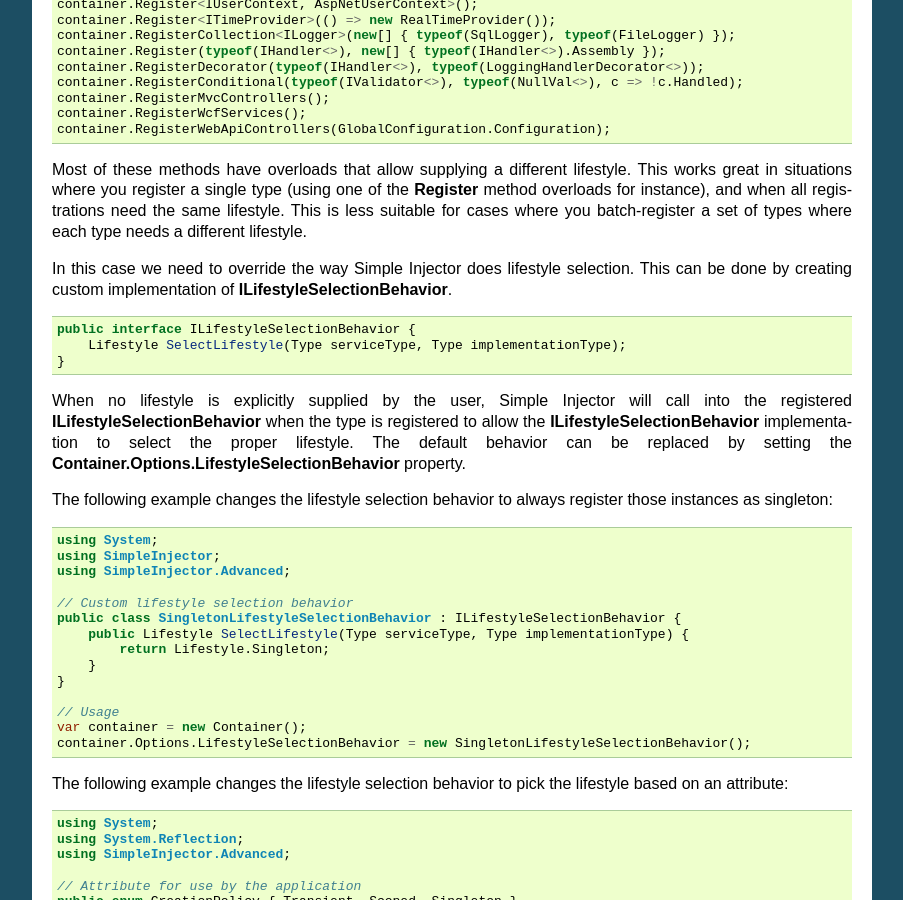
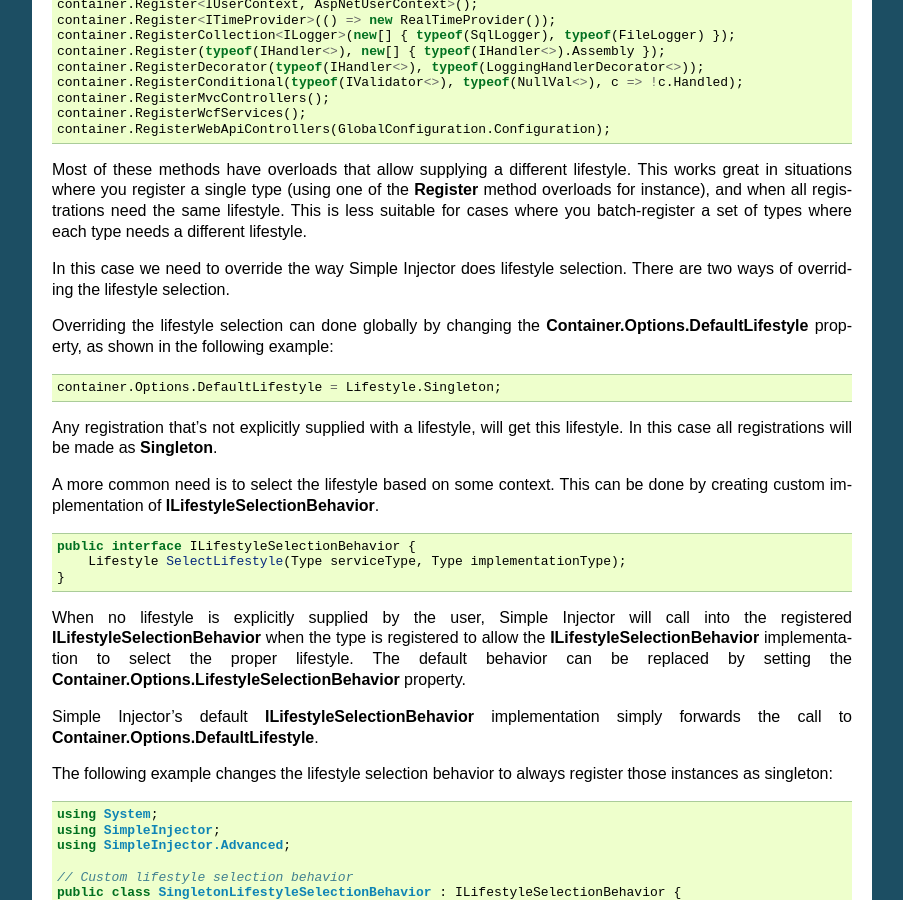
Before and after one commit to simpleinjector/Documentation, a Sphinx documentation site: the page built from source/extensibility.rst, in a window 1280 px wide and 900 px high, scrolled down 4683 px. Shown: the whole window, without its empty margins (198-1101 px from the left). Built offline with Sphinx 7.4.7, drawn with Linux system fonts in a browser that asks for light colours; some of the changed text lies outside the part shown.

Commit message:
Extensibility updated.

```diff
--- a/source/extensibility.rst
+++ b/source/extensibility.rst
@@ -263,7 +263,17 @@ Here are some examples of registration calls that all register types as *transie
 
 Most of these methods have overloads that allow supplying a different lifestyle. This works great in situations where you register a single type (using one of the **Register** method overloads for instance), and when all registrations need the same lifestyle. This is less suitable for cases where you batch-register a set of types where each type needs a different lifestyle.
 
-In this case we need to override the way Simple Injector does lifestyle selection. This can be done by creating custom implementation of **ILifestyleSelectionBehavior**.
+In this case we need to override the way Simple Injector does lifestyle selection. There are two ways of overriding the lifestyle selection.
+
+Overriding the lifestyle selection can done globally by changing the **Container.Options.DefaultLifestyle** property, as shown in the following example:
+
+.. code-block:: c#
+
+    container.Options.DefaultLifestyle = Lifestyle.Singleton;
+
+Any registration that's not explicitly supplied with a lifestyle, will get this lifestyle. In this case all registrations will be made as **Singleton**.
+
+A more common need is to select the lifestyle based on some context. This can be done by creating custom implementation of **ILifestyleSelectionBehavior**.
 
 .. code-block:: c#
 
@@ -272,6 +282,8 @@ In this case we need to override the way Simple Injector does lifestyle selectio
     }
 
 When no lifestyle is explicitly supplied by the user, Simple Injector will call into the registered **ILifestyleSelectionBehavior** when the type is registered to allow the **ILifestyleSelectionBehavior** implementation to select the proper lifestyle. The default behavior can be replaced by setting the **Container.Options.LifestyleSelectionBehavior** property.
+
+Simple Injector's default **ILifestyleSelectionBehavior** implementation simply forwards the call to **Container.Options.DefaultLifestyle**.
 
 The following example changes the lifestyle selection behavior to always register those instances as singleton:
 
@@ -349,9 +361,9 @@ The following example changes the lifestyle selection behavior to pick the lifes
 Intercepting the Creation of Types
 ==================================
 
-Intercepting the creation of types allows registrations to be modified. This enables all sorts of advanced scenarios where the creation of a single type or whole object graphs gets altered. Simple Injector contains two events that allow altering the type's creation: `ExpressionBuilding <https://simpleinjector.org/ReferenceLibrary/?topic=html/E_SimpleInjector_Container_ExpressionBuilding.htm>`_ and `ExpressionBuilt <https://simpleinjector.org/ReferenceLibrary/?topic=html/E_SimpleInjector_Container_ExpressionBuilding.htm>`_. Both events are quite similar but are called in different stages of the :ref:`building process <Resolve-Pipeline>`.
+Intercepting the creation of types allows registrations to be modified. This enables all sorts of advanced scenarios where the creation of a single type or whole object graphs gets altered. Simple Injector contains two events that allow altering the type's creation: `ExpressionBuilding <https://simpleinjector.org/ReferenceLibrary/?topic=html/E_SimpleInjector_Container_ExpressionBuilding.htm>`_ and `ExpressionBuilt <https://simpleinjector.org/ReferenceLibrary/?topic=html/E_SimpleInjector_Container_ExpressionBuilding.htm>`_. Both events are quite similar but are called in different stages of the :ref:`building pipeline <Resolve-Pipeline>`.
 
-The **ExpressionBuilding** event gets called just after the registrations expression has been created that new up a new instance of that type, but before any lifestyle caching has been applied. This event can for instance be used for :ref:`Context based injection <Context-Based-Injection>`.
+The **ExpressionBuilding** event gets called just after the registration's expression has been created that new up a new instance of that type, but before any lifestyle caching has been applied. This event can for instance be used for :ref:`Context based injection <Context-Based-Injection>`.
 
 The **ExpressionBuilt** event gets called after the lifestyle caching has been applied. After lifestyle caching is applied much of the information that was available about the creation of that registration during the time **ExpressionBuilding** was called, is gone. While **ExpressionBuilding** is especially suited for changing the relationship between the resolved type and its dependencies, **ExpressionBuilt** is especially useful for applying decorators or :ref:`applying interceptors <Interception>`.
 
```
Also changed, not shown: other parts of source/extensibility.rst (+1 -1 lines).
